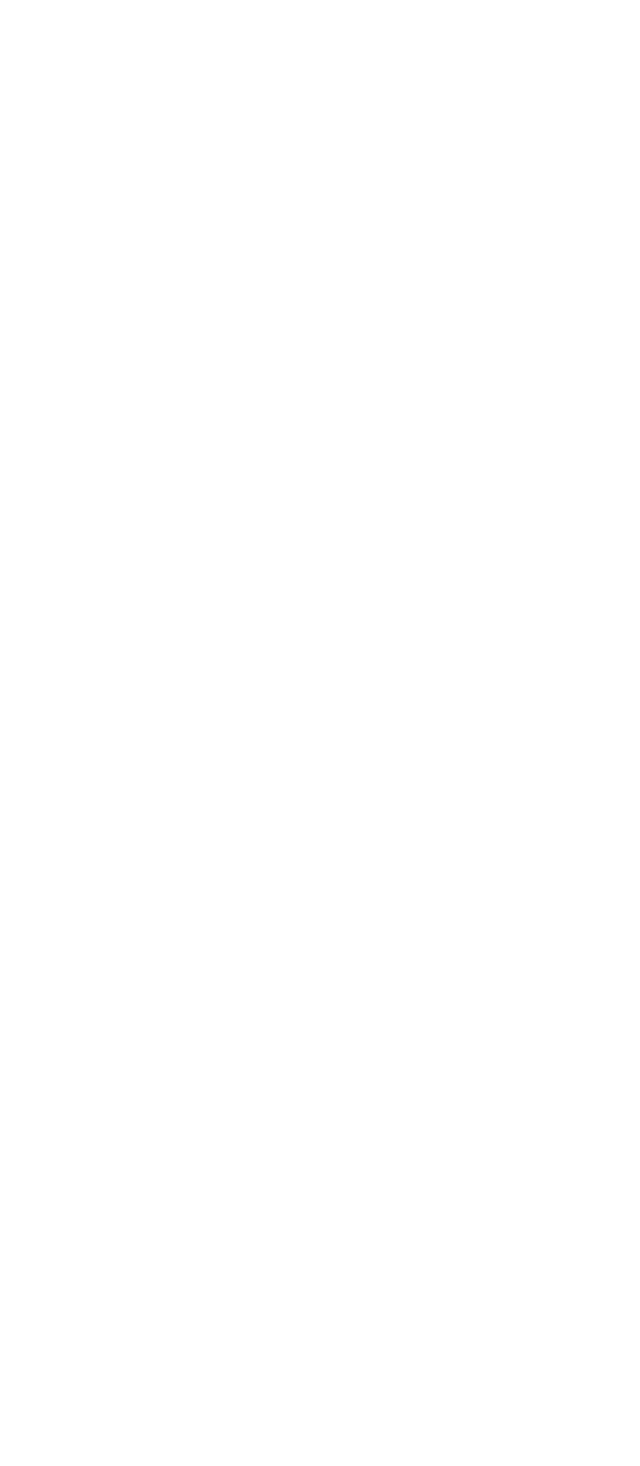
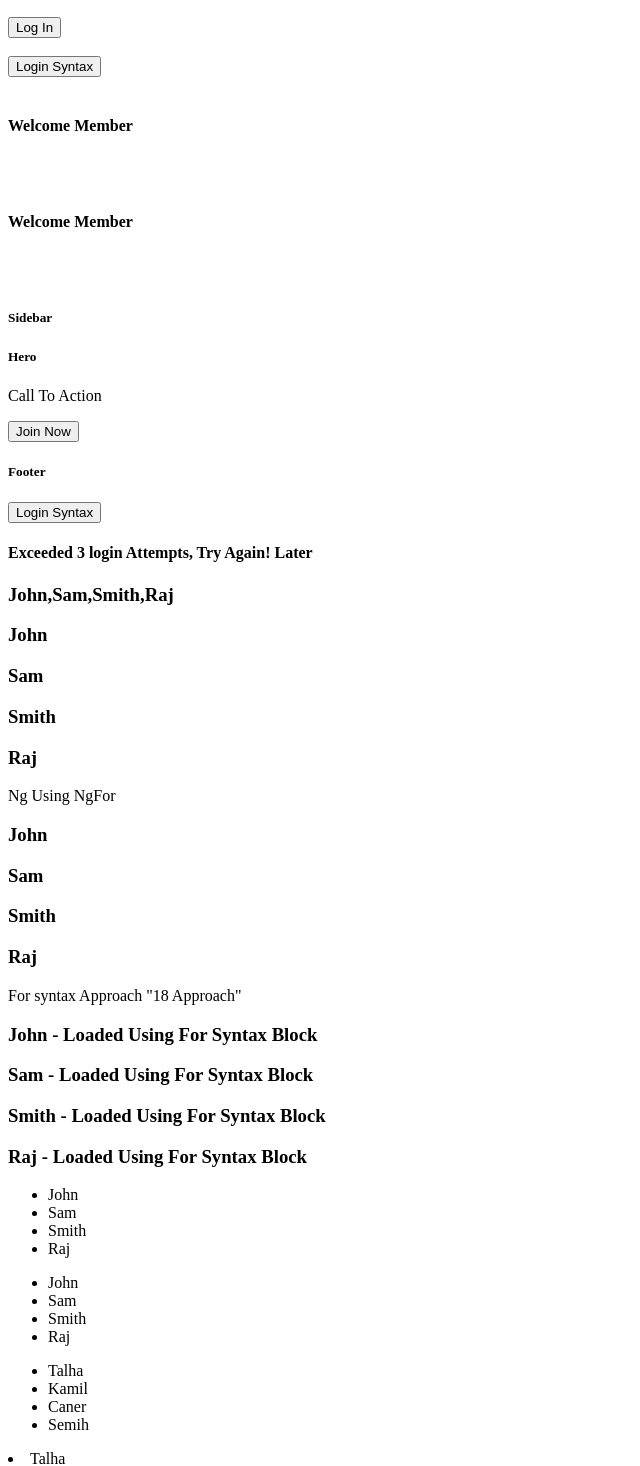
Before and after one commit to kamillsen/angularLearning, an Angular app: page / in a window 1280 px wide. Shown: the part 145-1611 px from the top of the page, without its empty margins (0-640 px from the left). Before the commit the page ends 800 px from the top, so only its background shows below. Built offline with nearby package versions, Linux system fonts and the light colour scheme.

Commit message:
version-2 devam

```diff
--- a/src/app/app.component.html
+++ b/src/app/app.component.html
@@ -22,3 +22,113 @@
 @if(!isLoggedIn) {
     <h3 >User is not logged in (loaded using if syntax block)</h3>
 }
+
+
+<!--* if Directive with Number Values-->
+
+<button (click)="countLogginAttempts()" *ngIf="loginCount < 3">Log In</button>
+
+<h4 *ngIf="loginCount > 3">Exceeded 3 login Attempts Try Again Later</h4>
+<br><br>
+
+<!--* if Directive with Number Values-->
+
+@if(loginCount <3){
+    <button (click)="countLogginAttempts()">Login Syntax</button>
+}
+
+
+@if(loginCount >= 3){
+    <h4>Exceeded 3 login Attempts Try Again Later</h4>
+}
+<br><br>
+
+
+<!--* if Directive with String Values-->
+<h4 *ngIf="userRole =='Admin' else memberMessage">Welcome Admin</h4>
+
+
+<ng-template #memberMessage>
+    <h4>Welcome Member</h4>
+</ng-template>
+
+<br><br>
+
+
+@if(userRole == 'Admin'){
+    <h4>Welcom Admin</h4>
+}
+@else if (userRole == 'Member') {
+    <h4>Welcome Member</h4>
+}
+
+<br><br>
+
+<!--* ng-template-->
+
+<ng-template>
+    <p>This content is inside ng-template </p>
+</ng-template>
+
+<ng-template #callToAction>
+    <p>Call To Action</p>
+    <button>Join Now</button>
+</ng-template>
+
+<div>
+    <h5>Sidebar</h5>
+</div>
+<div [ngTemplateOutlet]="callToAction">
+    <h5>Hero</h5>
+</div>
+<div>
+    <h5>Footer</h5>
+</div>
+
+
+<!--* if Directive with Number Values-->
+
+@if(loginCount < 3){
+}
+<button (click)="countLogginAttempts()">Login Syntax</button>
+@if (loginCount > 3) {
+}
+
+<h4>Exceeded 3 login Attempts, Try Again! Later</h4>
+
+<!--* Ng For Directive-->
+
+<h3>{{users}}</h3>
+
+<h3>{{users[0]}}</h3>
+<h3>{{users[1]}}</h3>
+<h3>{{users[2]}}</h3>
+<h3>{{users[3]}}</h3>
+
+<p>Ng Using NgFor</p>
+<h3 *ngFor="let user of users">{{user}}</h3>
+
+<p>For syntax Approach "18 Approach"</p>
+@for(user of users; track user){
+    <h3>{{user}} - Loaded Using For Syntax Block</h3>
+}
+<!--* !!!!!!!!!-->
+<ul>
+    <li *ngFor="let user of users">{{user}}</li>
+</ul>
+
+<ul>
+@for(user of users; track user){
+
+        <li>{{user}}</li>
+}
+</ul>
+
+<ul>
+    <li *ngFor="let usersobj of usersObj">{{usersobj.name}}</li>
+</ul>
+
+@for(user of usersObj;track user){
+
+   <li>{{user.name}}</li>
+}
--- a/src/app/app.component.ts
+++ b/src/app/app.component.ts
@@ -3,18 +3,46 @@ import { RouterOutlet } from '@angular/router';
 import { AppNavbar } from './navbar/navbar.component';
 import { HeaderComponent } from './header/header.component';
 import { FormsModule } from '@angular/forms';
-import { NgIf } from '@angular/common';
+import { NgFor, NgIf, NgTemplateOutlet } from '@angular/common';
 
 @Component({
   selector: 'app-root',
   standalone: true,
-  imports: [RouterOutlet,AppNavbar,HeaderComponent,FormsModule,NgIf],
+  imports: [RouterOutlet,AppNavbar,HeaderComponent,FormsModule,NgIf,NgTemplateOutlet,NgFor],
   templateUrl: './app.component.html',
   styleUrl: './app.component.css'
 })
 export class AppComponent {
 
     isLoggedIn:boolean = true;
-    userName:string = 'Kamil ŞEN'
+    userName:string = 'Kamil ŞEN';
+
+    isAdmin:boolean = false;
+    isMember:boolean = false;
+    isGuest:boolean = true;
+
+    loginCount:number=0;
+
+    userRole:string="Member";
+
+    countLogginAttempts(){
+      this.loginCount ++;
+      console.log(this.loginCount);
+    }
+
+
+    /*
+    * Ng For Directive Part 9
+    */
+
+    users:Array<string> = ['John','Sam','Smith','Raj'];
+
+    usersObj: Array<any> = [
+      { id: 1, name:'Talha', email: 'talha@gmail.com'},
+      { id: 2, name:'Kamil', email: 'kamil@gmail.com'},
+      { id: 3, name:'Caner', email: 'caner@gmail.com'},
+      { id: 4, name:'Semih', email: 'semih@gmail.com'}
+    ]
+
 
 }
```
